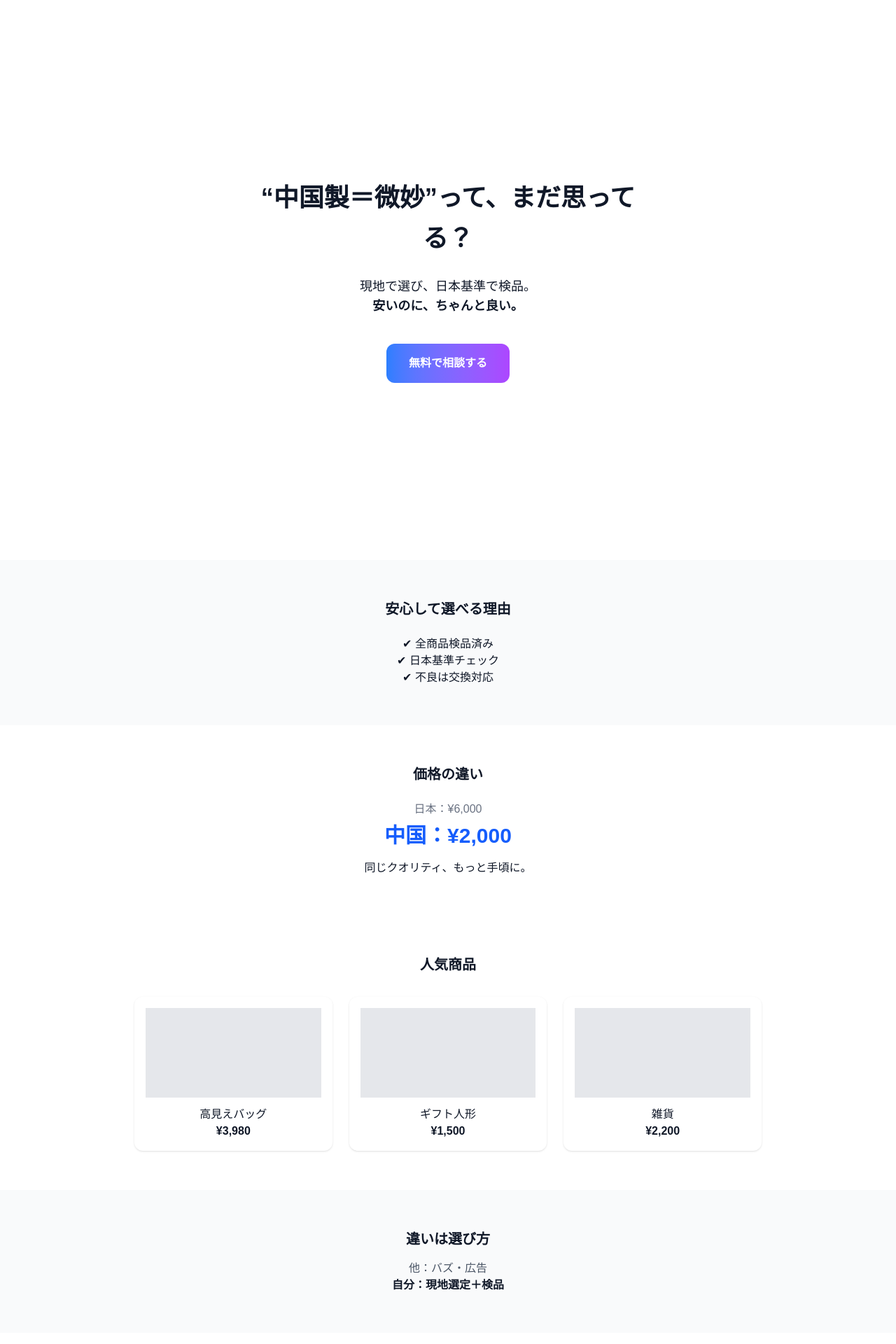
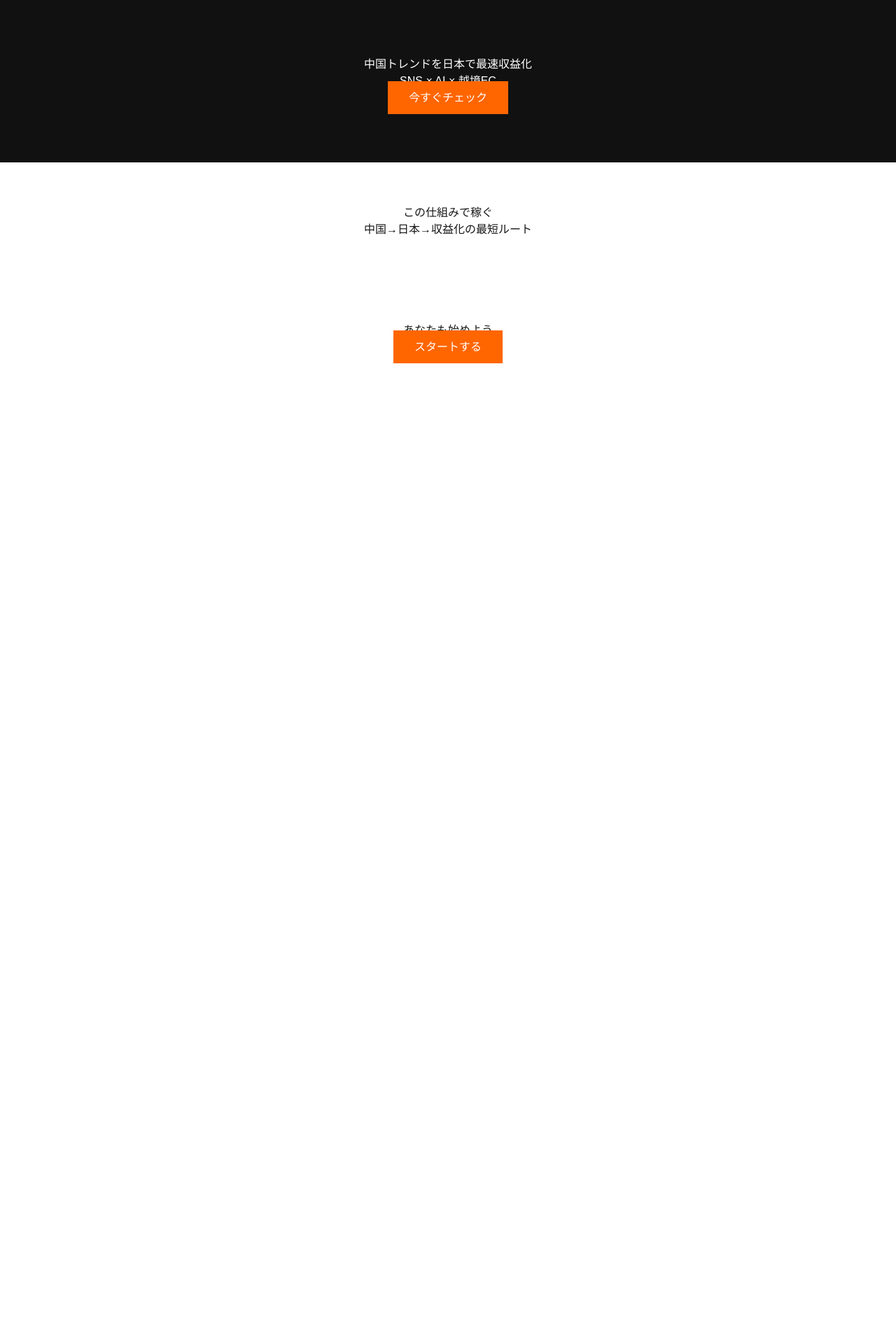
Before and after one commit to toramarutora44-png/EC-Cross-border, a Next.js app: page / in a window 1280 px wide. Shown: the top 1920 px of the page at 70% size. After the commit the page ends 800 px from the top, so only its background shows below. Built offline with nearby package versions, Linux system fonts and the light colour scheme.

Commit message:
LP update

```diff
--- a/app/page.tsx
+++ b/app/page.tsx
@@ -1,79 +1,25 @@
 export default function Home() {
   return (
-    <main className="bg-white text-gray-900">
+    <main style={{ fontFamily: "Arial", margin: 0 }}>
 
-      {/* HERO */}
-      <section className="min-h-screen flex flex-col justify-center items-center text-center px-6">
-        <h1 className="text-2xl md:text-4xl font-bold max-w-xl leading-relaxed">
-          “中国製＝微妙”って、まだ思ってる？
-        </h1>
-
-        <p className="mt-6 text-lg">
-          現地で選び、日本基準で検品。
-        </p>
-
-        <p className="text-lg font-semibold">
-          安いのに、ちゃんと良い。
-        </p>
-
-        <button className="mt-10 px-8 py-4 rounded-xl text-white font-bold bg-gradient-to-r from-blue-500 to-purple-500">
-          無料で相談する
-        </button>
+      <section style={{ background: "#111", color: "#fff", padding: "80px", textAlign: "center" }}>
+        <h1>中国トレンドを日本で最速収益化</h1>
+        <p>SNS × AI × 越境EC</p>
+        <a href="#" style={{ background: "#ff6600", color: "#fff", padding: "15px 30px", textDecoration: "none" }}>
+          今すぐチェック
+        </a>
       </section>
 
-      {/* 安心 */}
-      <section className="py-14 text-center bg-gray-50">
-        <h2 className="text-xl font-bold mb-6">安心して選べる理由</h2>
-        <p>✔ 全商品検品済み</p>
-        <p>✔ 日本基準チェック</p>
-        <p>✔ 不良は交換対応</p>
+      <section style={{ padding: "60px", textAlign: "center" }}>
+        <h2>この仕組みで稼ぐ</h2>
+        <p>中国→日本→収益化の最短ルート</p>
       </section>
 
-      {/* 価格 */}
-      <section className="py-14 text-center">
-        <h2 className="text-xl font-bold mb-6">価格の違い</h2>
-        <p className="text-gray-500">日本：¥6,000</p>
-        <p className="text-3xl font-bold text-blue-600 mt-2">中国：¥2,000</p>
-        <p className="mt-4">同じクオリティ、もっと手頃に。</p>
-      </section>
-
-      {/* 商品 */}
-      <section className="py-14 px-6">
-        <h2 className="text-xl font-bold text-center mb-8">人気商品</h2>
-
-        <div className="grid md:grid-cols-3 gap-6 max-w-4xl mx-auto">
-          <div className="p-4 shadow rounded-xl text-center">
-            <div className="h-32 bg-gray-200 mb-3"></div>
-            <p>高見えバッグ</p>
-            <p className="font-bold">¥3,980</p>
-          </div>
-
-          <div className="p-4 shadow rounded-xl text-center">
-            <div className="h-32 bg-gray-200 mb-3"></div>
-            <p>ギフト人形</p>
-            <p className="font-bold">¥1,500</p>
-          </div>
-
-          <div className="p-4 shadow rounded-xl text-center">
-            <div className="h-32 bg-gray-200 mb-3"></div>
-            <p>雑貨</p>
-            <p className="font-bold">¥2,200</p>
-          </div>
-        </div>
-      </section>
-
-      {/* 差別化 */}
-      <section className="py-14 text-center bg-gray-50">
-        <h2 className="text-xl font-bold mb-4">違いは選び方</h2>
-        <p className="text-gray-600">他：バズ・広告</p>
-        <p className="font-semibold">自分：現地選定＋検品</p>
-      </section>
-
-      {/* CTA */}
-      <section className="py-20 text-center">
-        <button className="px-8 py-4 rounded-xl text-white font-bold bg-gradient-to-r from-blue-500 to-purple-500">
-          無料で相談する
-        </button>
+      <section style={{ padding: "60px", textAlign: "center" }}>
+        <h2>あなたも始めよう</h2>
+        <a href="#" style={{ background: "#ff6600", color: "#fff", padding: "15px 30px" }}>
+          スタートする
+        </a>
       </section>
 
     </main>
```
